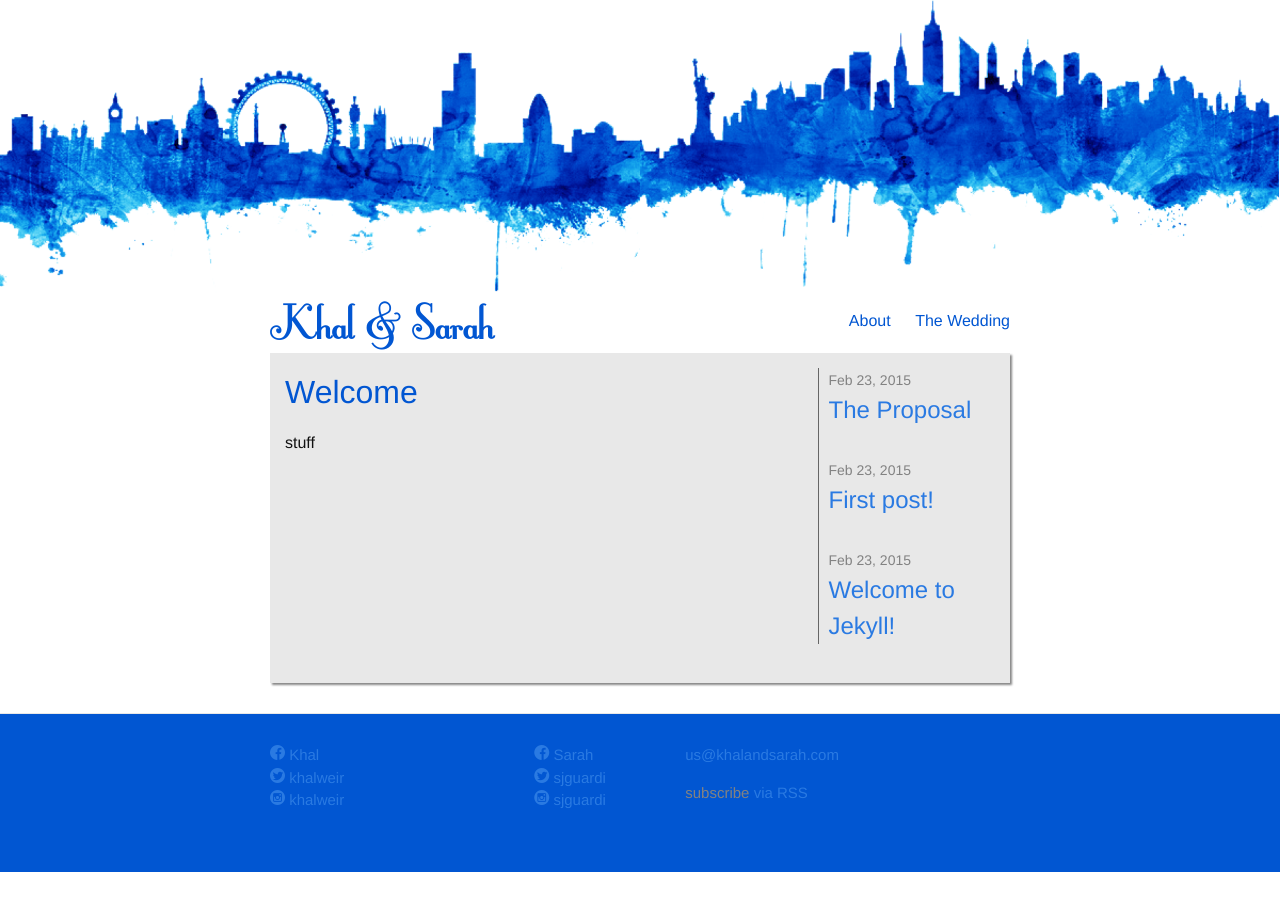
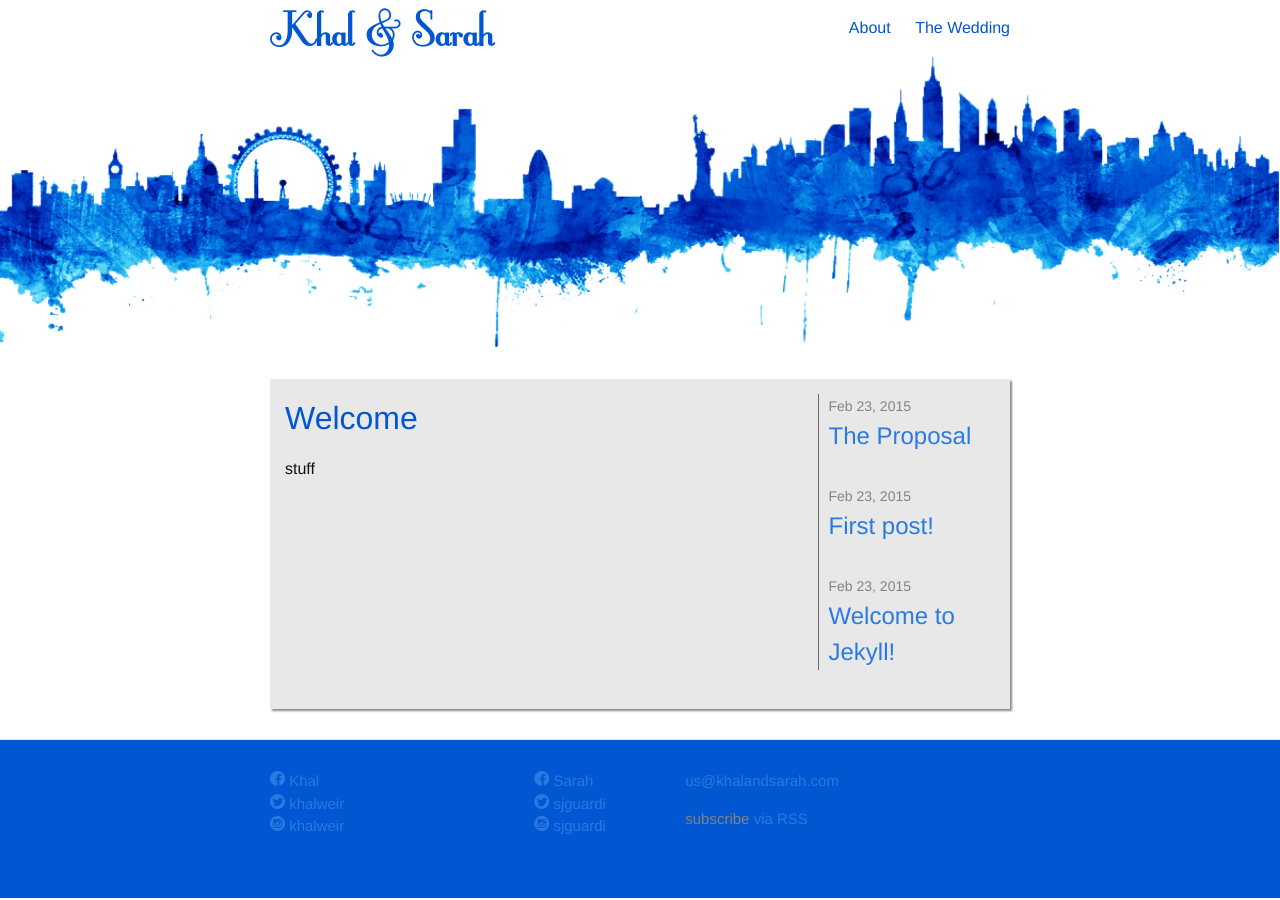
Before and after one commit to chanchad2001/wedsite-1, a Jekyll site: the page built from index.html, in a window 1280 px wide. Built offline with Jekyll 4.4.1, drawn with Linux system fonts in a browser that asks for light colours.

Commit message:
moved header

```diff
--- a/_includes/header.html
+++ b/_includes/header.html
@@ -24,4 +24,6 @@
 
   </div>
 
+  <div class="site-banner">&nbsp;</div>
+
 </header>
--- a/_sass/_layout.scss
+++ b/_sass/_layout.scss
@@ -2,6 +2,11 @@
  * Site header
  */
 .site-header {
+    // Positioning context for the mobile navigation icon
+    position: relative;
+}
+
+.site-banner {
 	background-image: url('/images/skyline.png');
     background-size: contain;
     background-repeat: no-repeat;
--- a/index.html
+++ b/index.html
@@ -2,7 +2,7 @@
 layout: default
 ---
 
-<div class="home" style="min-height:300px;margin-top:30px;">
+<div class="home" style="min-height:300px;">
 
   <div style="float:left;width:75%;">
 	<h1>Welcome</h1>
```
